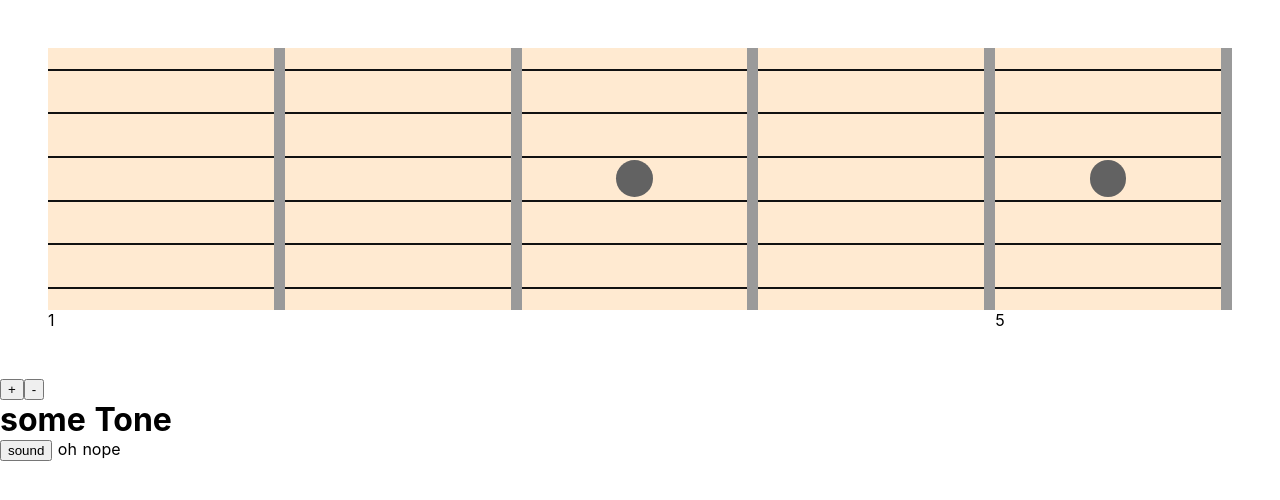
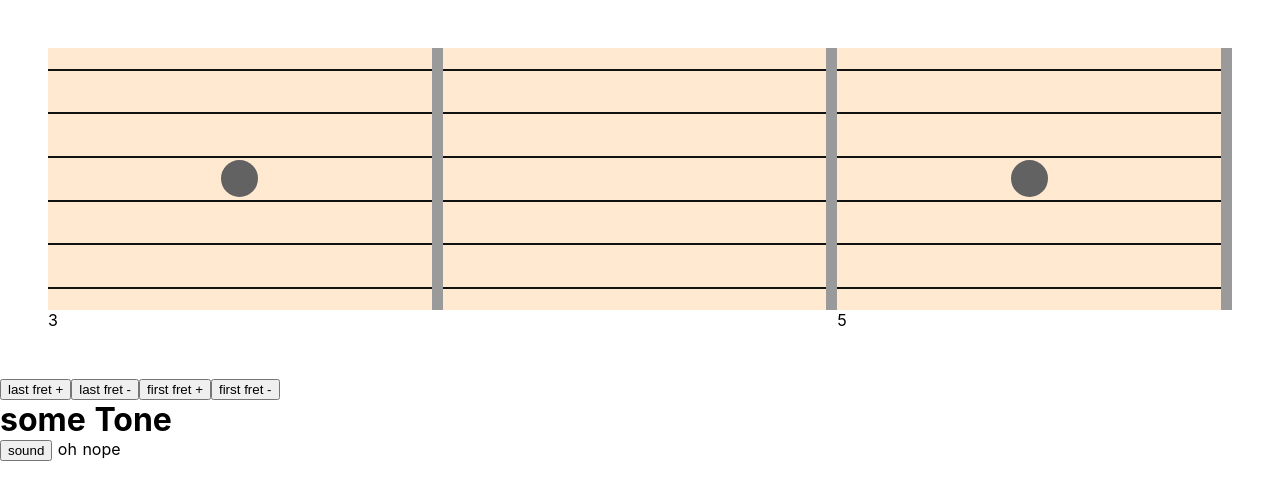
Before and after one commit to ropfoo/fretical, a Nuxt app: page / in a window 1280 px wide. Shown: the top 500 px of the page. Built offline with nearby package versions, Linux system fonts and the light colour scheme.

Commit message:
added fretboard range capability

```diff
--- a/assets/scss/components/layout/_string.scss
+++ b/assets/scss/components/layout/_string.scss
@@ -33,8 +33,9 @@
 
     &--hidden {
       position: absolute;
+      padding: 0.08rem 0.08rem;
       opacity: 0;
-      transition: 0.3s;
+      transition: 0.2s;
     }
   }
 }
--- a/components/Fretboard.vue
+++ b/components/Fretboard.vue
@@ -1,16 +1,31 @@
 <template>
   <div class="c-fretboard">
-    <div v-for="n in frets" :key="n">
-      <fret v-if="n === 1" :isFirst="true" :isLast="false" :number="n" :tones="defaultTones[n-1]" />
+    <template v-for="n in lastFret">
       <fret
-        v-else-if="n === frets"
+        v-if="n === firstFret && n >= firstFret"
+        :isFirst="true"
+        :isLast="false"
+        :number="n"
+        :tones="defaultTones[n - 1]"
+        :key="n"
+      />
+      <fret
+        v-else-if="n === lastFret && n >= firstFret"
         :isFirst="false"
         :isLast="true"
         :number="n"
-        :tones="defaultTones[n-1]"
+        :tones="defaultTones[n - 1]"
+        :key="n"
       />
-      <fret v-else :isFirst="false" :isLast="false" :number="n" :tones="defaultTones[n-1]" />
-    </div>
+      <fret
+        v-else-if="n >= firstFret"
+        :isFirst="false"
+        :isLast="false"
+        :number="n"
+        :tones="defaultTones[n - 1]"
+        :key="n"
+      />
+    </template>
   </div>
 </template>
 
@@ -22,7 +37,7 @@ export default {
   components: {
     Fret
   },
-  props: ['frets'],
+  props: ['firstFret', 'lastFret'],
   computed: mapGetters({
     defaultTones: 'tones/getDefaultTones'
   })
--- a/nuxt.config.js
+++ b/nuxt.config.js
@@ -4,7 +4,7 @@ export default {
    ** Headers of the page
    */
   head: {
-    title: process.env.npm_package_name || '',
+    title: 'Fretical',
     meta: [
       { charset: 'utf-8' },
       { name: 'viewport', content: 'width=device-width, initial-scale=1' },
--- a/pages/index.vue
+++ b/pages/index.vue
@@ -1,8 +1,10 @@
 <template>
   <div>
-    <fretboard :frets="fretCount" />
-    <button @click="fretCount++">+</button>
-    <button @click="fretCount--">-</button>
+    <fretboard :firstFret="firstFret" :lastFret="lastFret" />
+    <button @click="lastFret++">last fret +</button>
+    <button @click="lastFret--">last fret -</button>
+    <button @click="firstFret++">first fret +</button>
+    <button @click="firstFret--">first fret -</button>
     <h1>{{ activeTone }}</h1>
     <button @click="toggleSound">sound</button>
     oh nope
@@ -18,7 +20,8 @@ export default {
   },
   data() {
     return {
-      fretCount: 5
+      lastFret: 5,
+      firstFret: 3
     };
   },
   computed: mapGetters({
```
Also changed, not shown: 1 other file (tests, documents, lock files or other folders).
